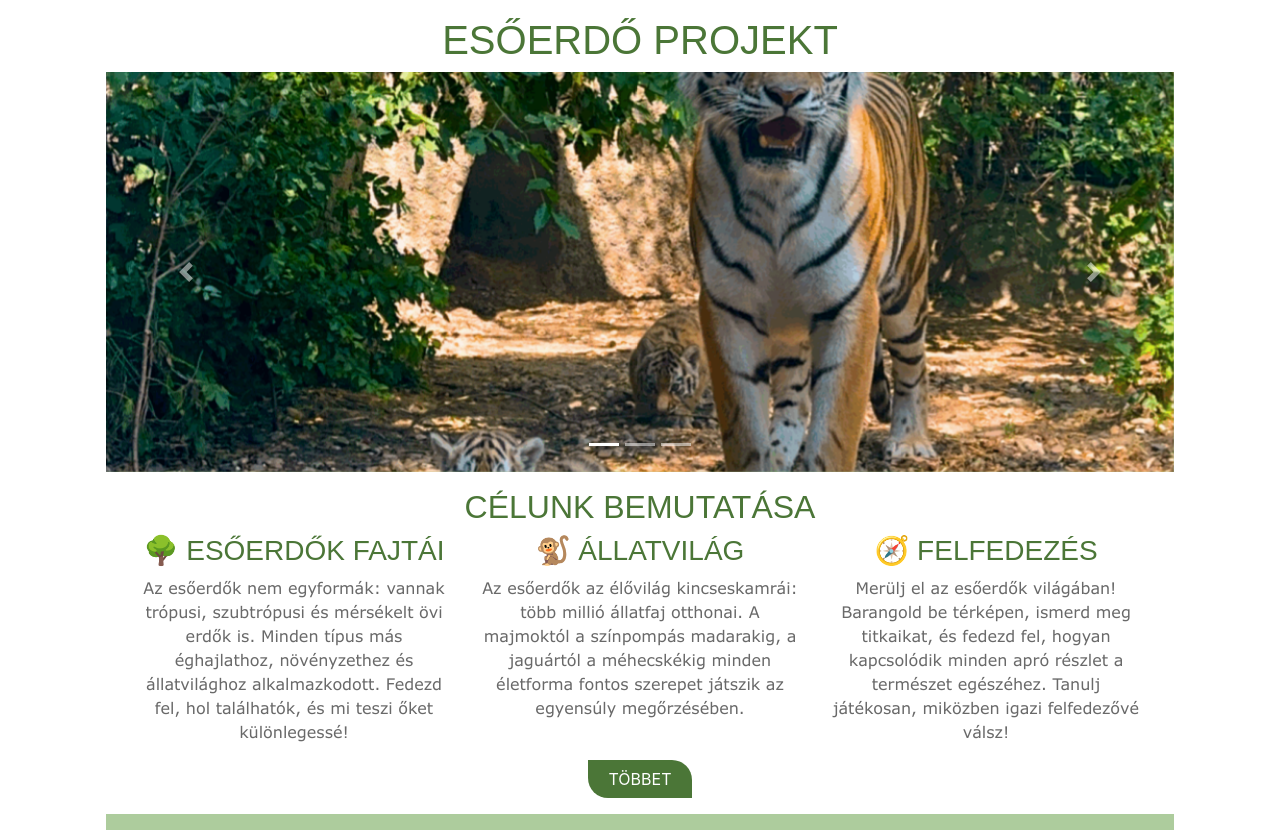
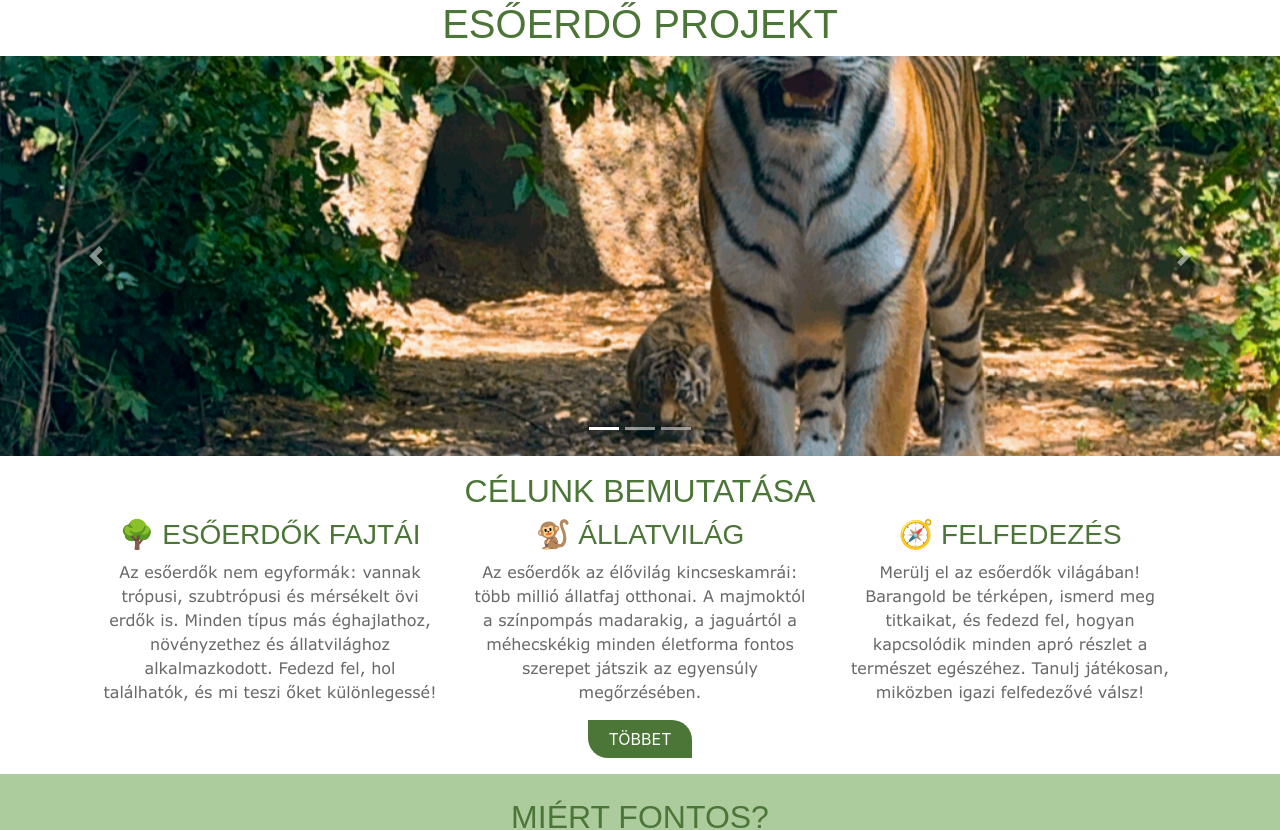
Before and after one commit to DornyiAdam244/Rainforest-Project, a Vue app: page / in a window 1280 px wide. Shown: the top 830 px of the page. Built offline with nearby package versions, Linux system fonts and the light colour scheme.

Commit message:
Update App.vue

```diff
--- a/src/App.vue
+++ b/src/App.vue
@@ -4,7 +4,7 @@ import Footer from './components/Footer.vue';
 
 <template>
 
-  <main style="max-width:1100px;margin:0 auto;padding:1rem">
+  <main>
     <router-view />
   </main>
  </template>
```
